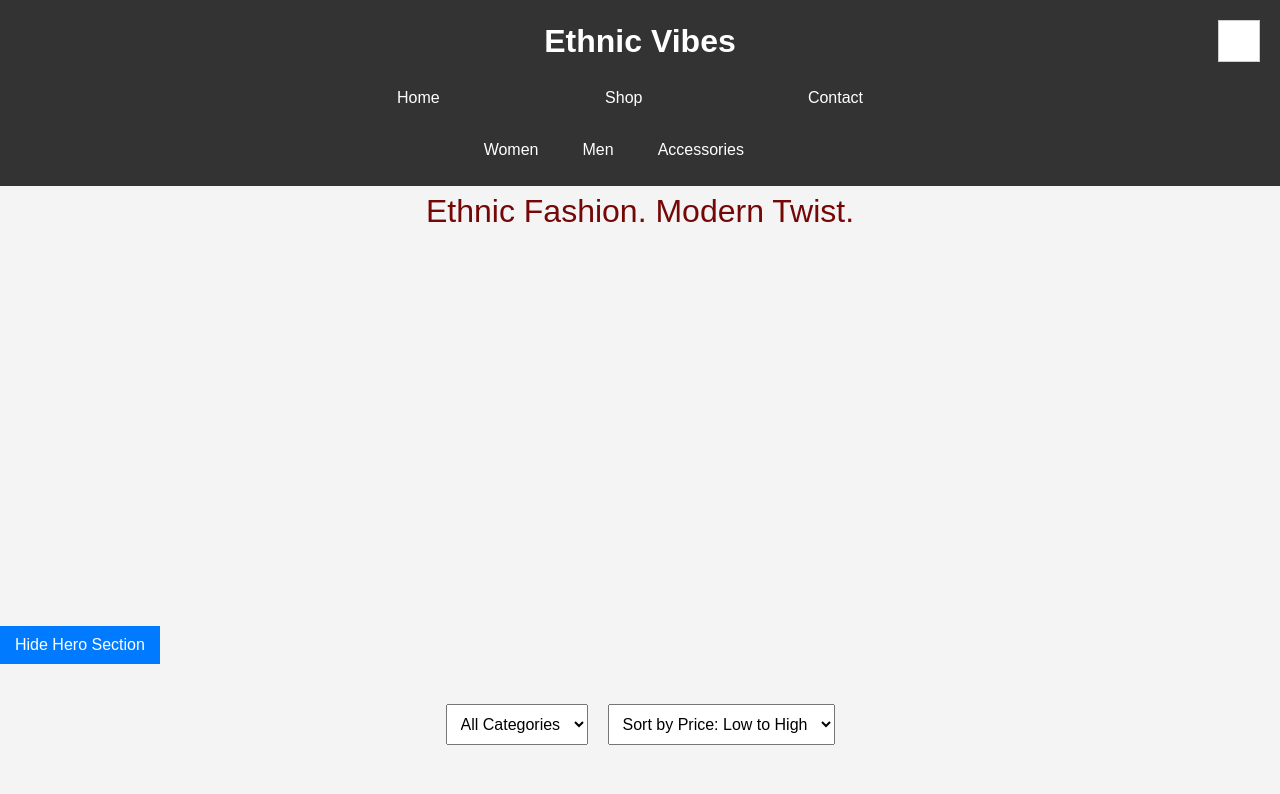
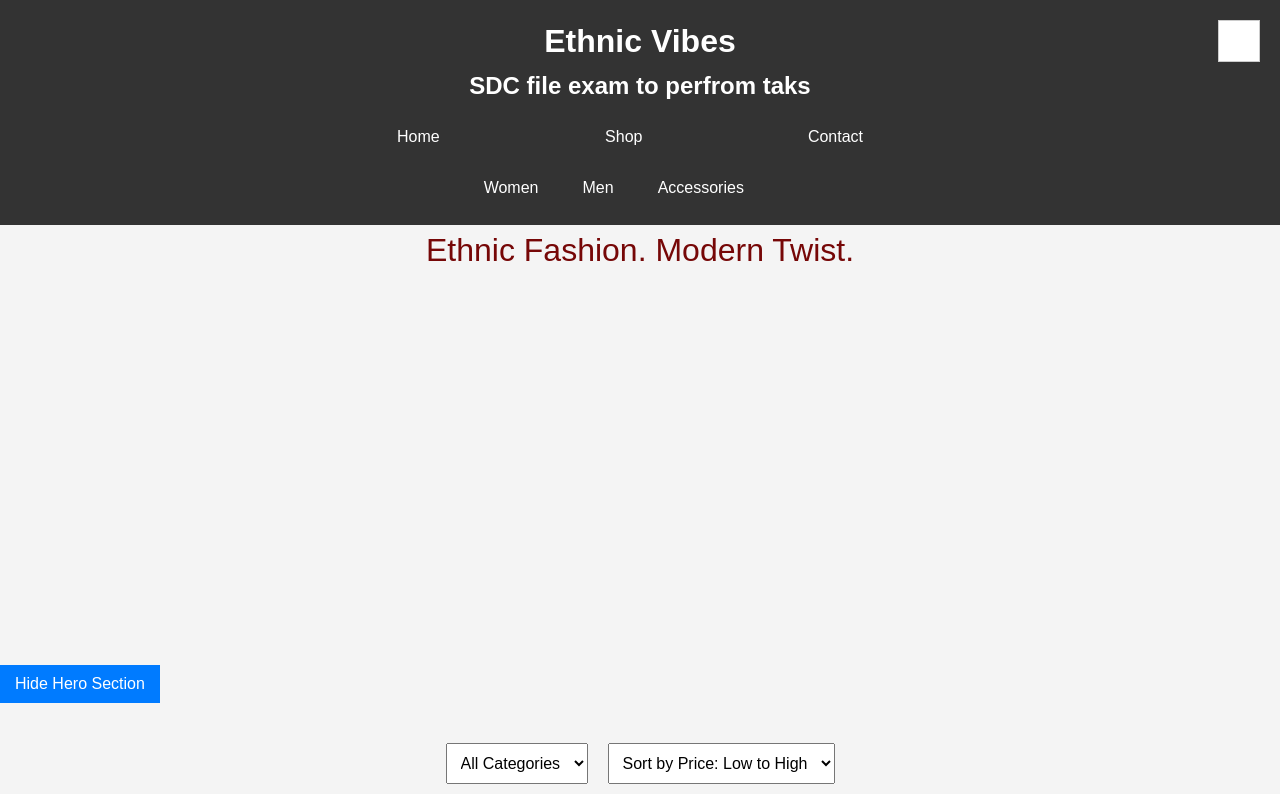
Before and after one commit to madiha786786/college-project, a plain HTML site: page index.html in a window 1280 px wide. Shown: the top 794 px of the page. Drawn offline with Linux system fonts and the light colour scheme.

Commit message:
updated index.html - added title

```diff
--- a/index.html
+++ b/index.html
@@ -10,6 +10,7 @@
 <body>
   <header>
     <h1>Ethnic Vibes</h1>
+    <h2>SDC file exam to perfrom taks</h2>
     <nav>
       <ul>
         <li><a href="#">Home</a></li>
```
